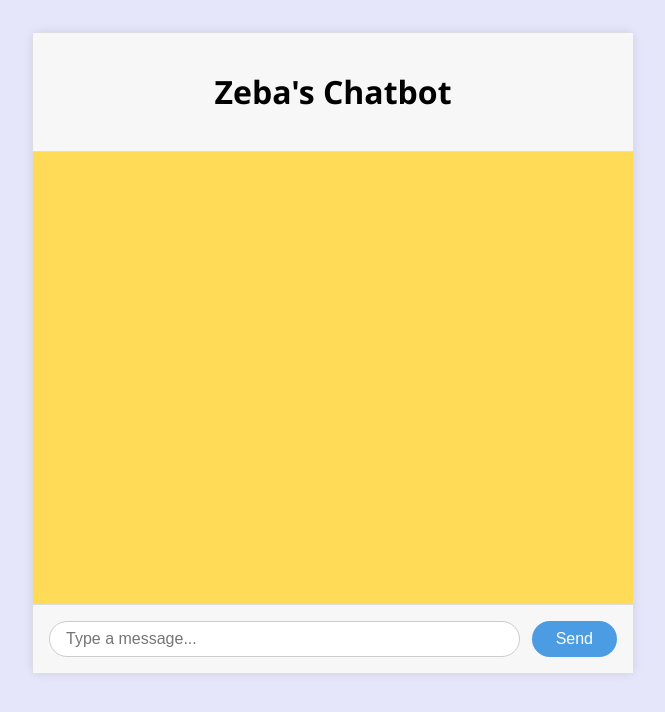
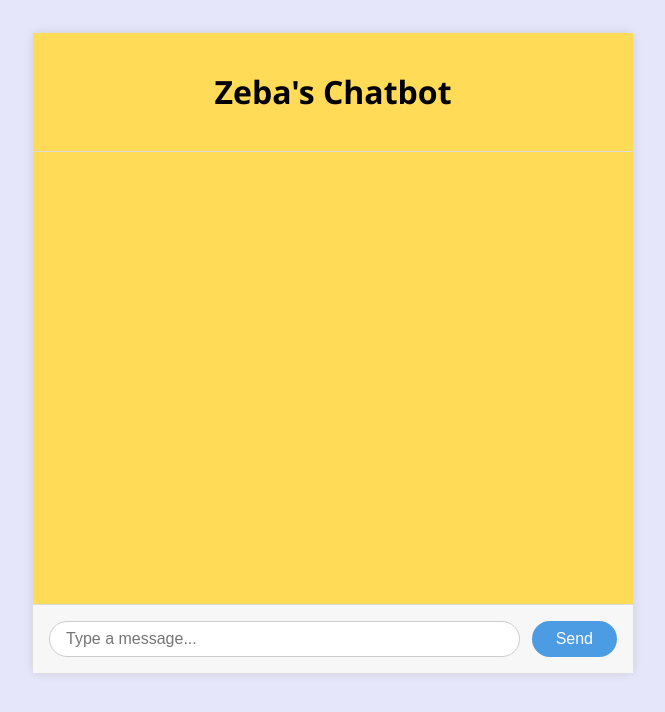
Before and after one commit to zebaAkther/Hosted_App_LLM_Bot, a React (Create React App) app: page / in a window 1280 px wide. Shown: the top 712 px of the page, without its empty margins (307-972 px from the left). Built offline with nearby package versions, Linux system fonts and the light colour scheme.

Commit message:
Update App.js

```diff
--- a/src/App.js
+++ b/src/App.js
@@ -111,7 +111,7 @@ const styles = {
   header: {
     padding: "1rem",
     borderBottom: "1px solid #ddd",
-    backgroundColor: "#f7f7f7",
+    backgroundColor: "#FFDB58",
     textAlign: "center",
   },
   chatWindow: {
```
